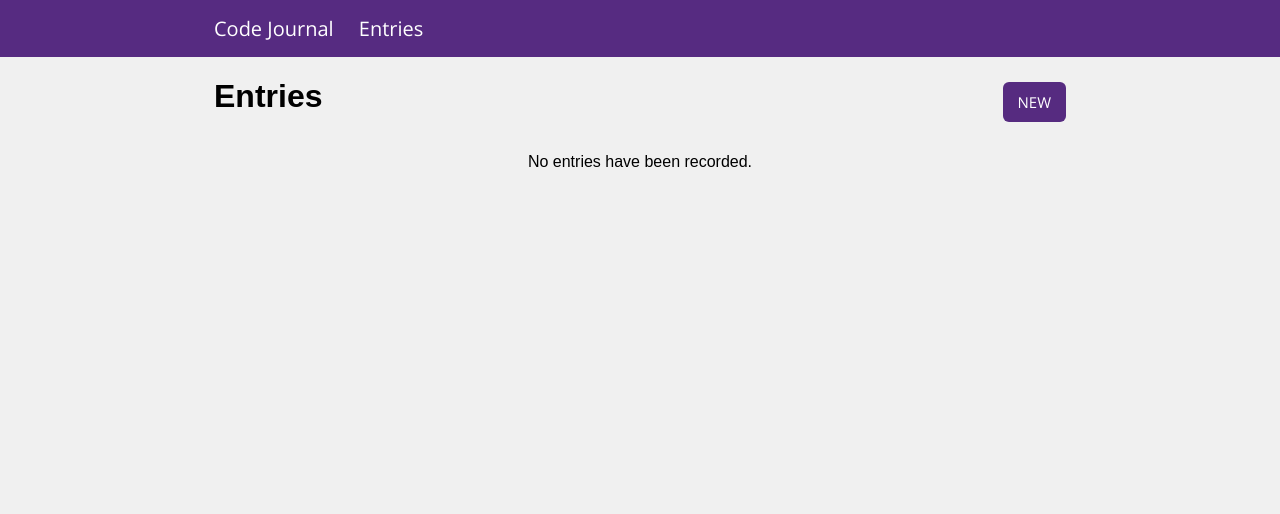
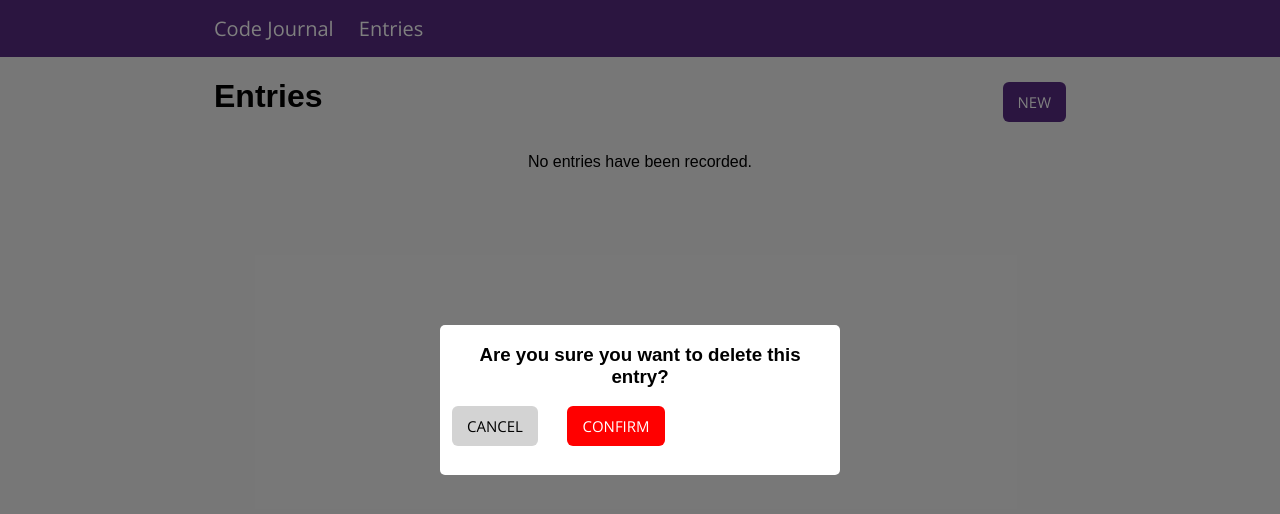
Before and after one commit to NCFern/code-journal-updated, a website: page index.html in a window 1280 px wide. Drawn offline with nearby package versions, Linux system fonts and the light colour scheme; a web font is replaced by a local one.

Commit message:
made delete button and modal

```diff
--- a/css/styles.css
+++ b/css/styles.css
@@ -97,3 +97,74 @@ h2 {
 .no-entries {
   text-align: center;
 }
+
+.modal-overlay {
+  position: fixed;
+  top: 0;
+  bottom: 0;
+  left: 0;
+  right: 0;
+  background-color: rgb(0 0 0 / 50%);
+}
+
+.modal {
+  background-color: white;
+  max-width: 400px;
+  max-height: 150px;
+  position: absolute;
+  top: 0;
+  bottom: 0;
+  left: 0;
+  right: 0;
+  margin: auto;
+  border-radius: 5px;
+}
+
+.modal-text {
+  text-align: center;
+}
+
+.modal-buttons {
+  justify-content: space-evenly;
+}
+
+.modal-cancel {
+  background-color: lightgray;
+  color: black;
+  font-family:
+    "Open Sans",
+    sans-serif;
+  padding: 10px 15px;
+  border: unset;
+  border-radius: 6px;
+  font-size: 15px;
+  text-decoration: none;
+}
+
+.modal-confirm {
+  background-color: red;
+  color: white;
+  font-family:
+    "Open Sans",
+    sans-serif;
+  padding: 10px 15px;
+  border: unset;
+  border-radius: 6px;
+  font-size: 15px;
+  text-decoration: none;
+}
+
+.text-left {
+  text-align: left;
+}
+
+.delete {
+  background-color: none;
+  color: red;
+  border: none;
+  text-decoration: underline;
+}
+
+.space-evenly {
+  justify-content: space-evenly;
+}
--- a/index.html
+++ b/index.html
@@ -54,13 +54,36 @@
           </div>
           <div class="row">
             <div class="column-full">
-              <div class="form-actions text-right">
+              <div class="text-left">
+                <button class="delete">Delete Entry</button>
+              </div>
+              <div class="text-right">
                 <button type="submit" class="purple-save-button">SAVE</button>
               </div>
             </div>
           </div>
         </form>
       </div>
+
+      <div class="modal-overlay">
+        <div class="modal">
+          <div class="row">
+            <div class="column-full">
+              <h3 class="modal-text">Are you sure you want to delete this entry?</h3>
+            </div>
+            <div class="row">
+              <div class="column-half">
+                <button class="modal-cancel">CANCEL</button>
+              </div>
+              <div class="column-half ">
+                <button class="modal-confirm">CONFIRM</button>
+              </div>
+            </div>
+          </div>
+        </div>
+      </div>
+
+
 
       <div data-view="entries" class="view">
         <div class="row space-between">
```
